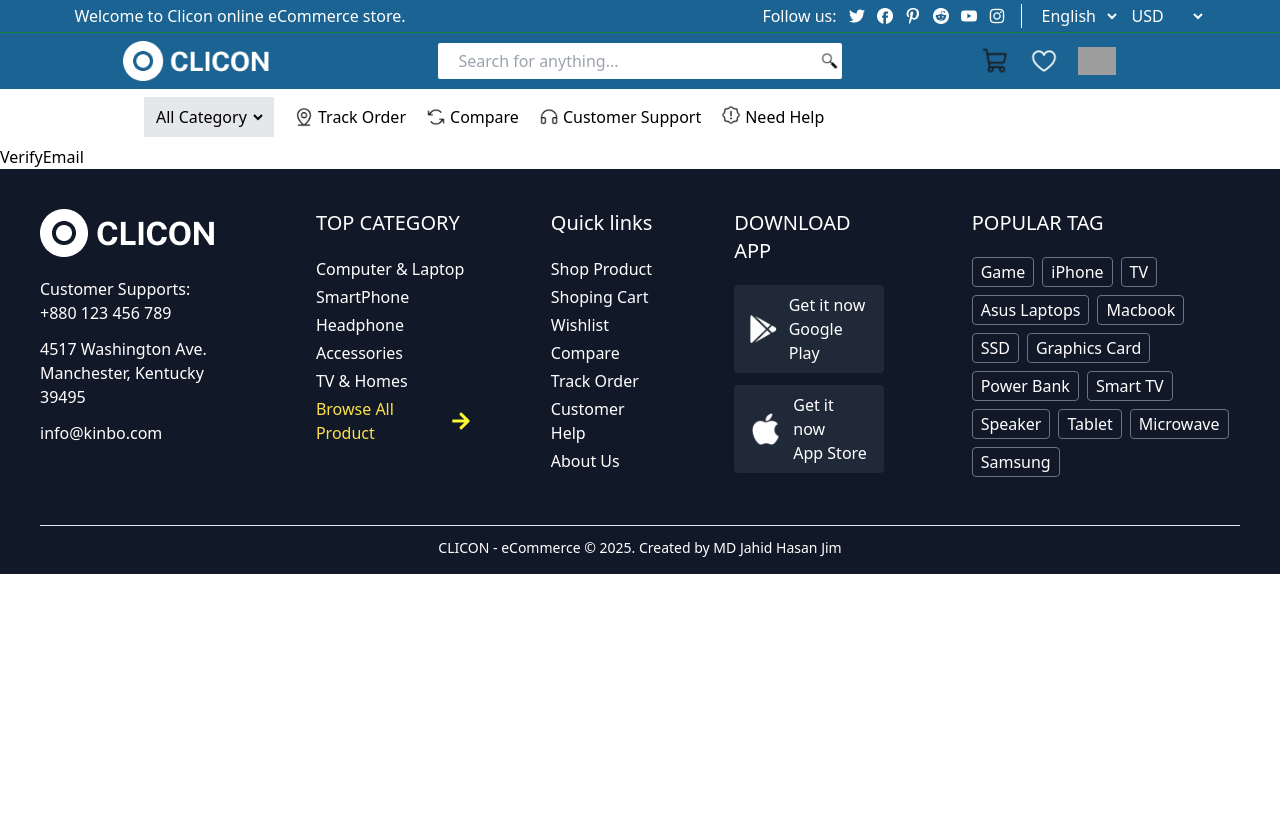
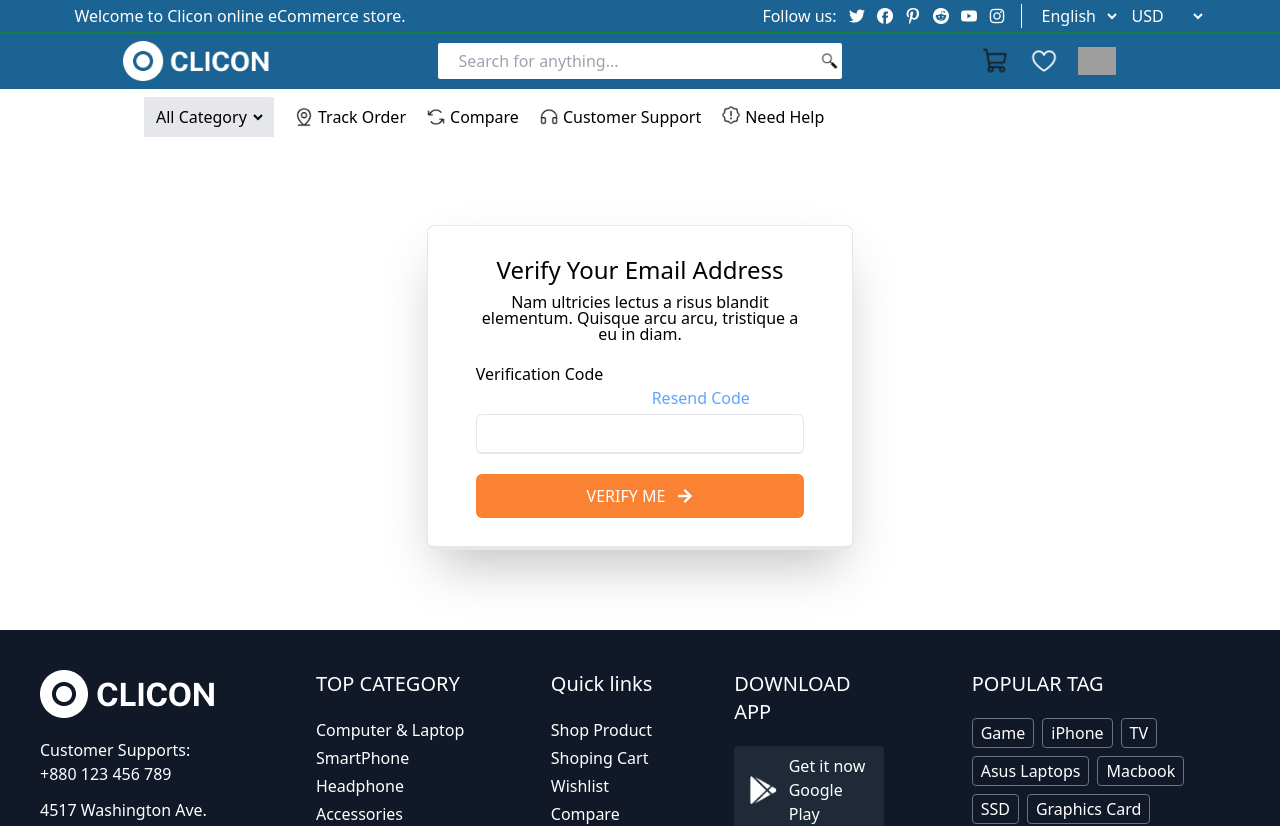
Before and after one commit to jim2107054/CLICON, a React (Vite) app in the folder frontend/: page /verify-email in a window 1280 px wide. Shown: the top 826 px of the page. Before the commit the page ends 800 px from the top, so only its background shows below. Built offline with nearby package versions, Linux system fonts and the light colour scheme; grey boxes are pictures that could not be loaded.

Commit message:
verify mail done

```diff
--- a/frontend/src/pages/VerifyEmail.jsx
+++ b/frontend/src/pages/VerifyEmail.jsx
@@ -1,9 +1,43 @@
-import React from 'react'
+import React from "react";
+import { FaArrowRight } from "react-icons/fa";
 
 const VerifyEmail = () => {
   return (
-    <div>VerifyEmail</div>
-  )
-}
+    <div>
+      <div className="flex flex-col justify-center items-center my-20">
+        <div className="flex flex-col border border-b-4 justify-center px-5 md:px-12 py-7 w-full md:w-1/2 lg:w-1/3 rounded-lg shadow-2xl">
+          <h1 className="text-2xl text-center font-medium">
+            Verify Your Email Address
+          </h1>
+          <p className="text-base text-center leading-none mt-2 font-light mb-5">
+            Nam ultricies lectus a risus blandit elementum. Quisque arcu arcu,
+            tristique a eu in diam.
+          </p>
+          <form className="flex flex-col gap-3" action="#">
+            <div className="flex flex-col gap-1">
+              <label className="text-base font-medium" htmlFor="#">
+                Verification Code{" "}
+                <span className="ml-44 cursor-pointer text-blue-400">
+                  Resend Code
+                </span>
+              </label>
+              <input
+                className="h-10 px-5 border border-b-2 rounded-md"
+                type="text"
+              />
+            </div>
+          </form>
+          <button className="bg-[#FA8232] flex items-center justify-center gap-3 h-11 rounded-md text-white font-medium mt-5">
+            VERIFY ME{" "}
+            <span className="items-center justify-center">
+              {" "}
+              <FaArrowRight />{" "}
+            </span>
+          </button>
+        </div>
+      </div>
+    </div>
+  );
+};
 
-export default VerifyEmail
+export default VerifyEmail;
```
